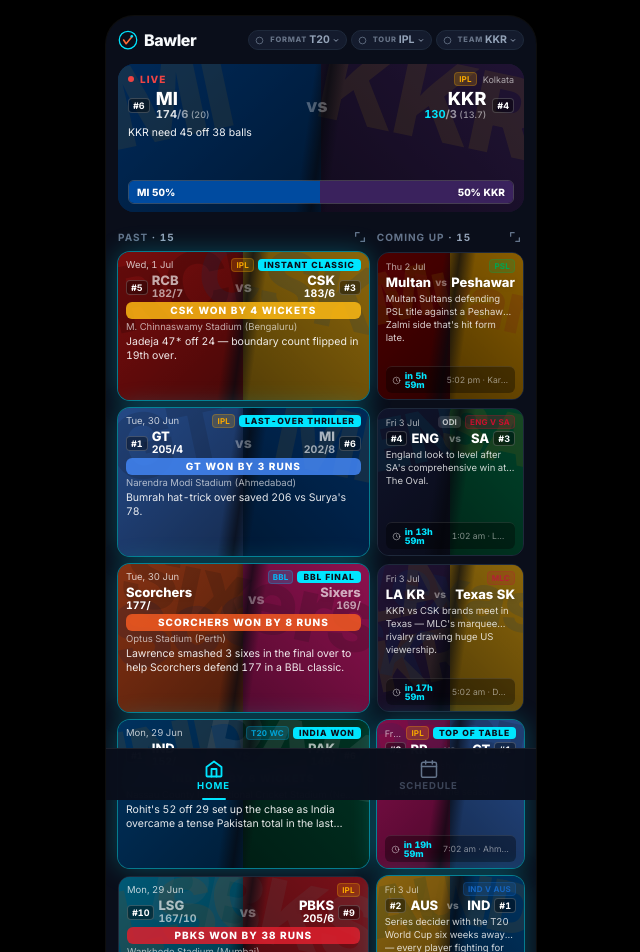
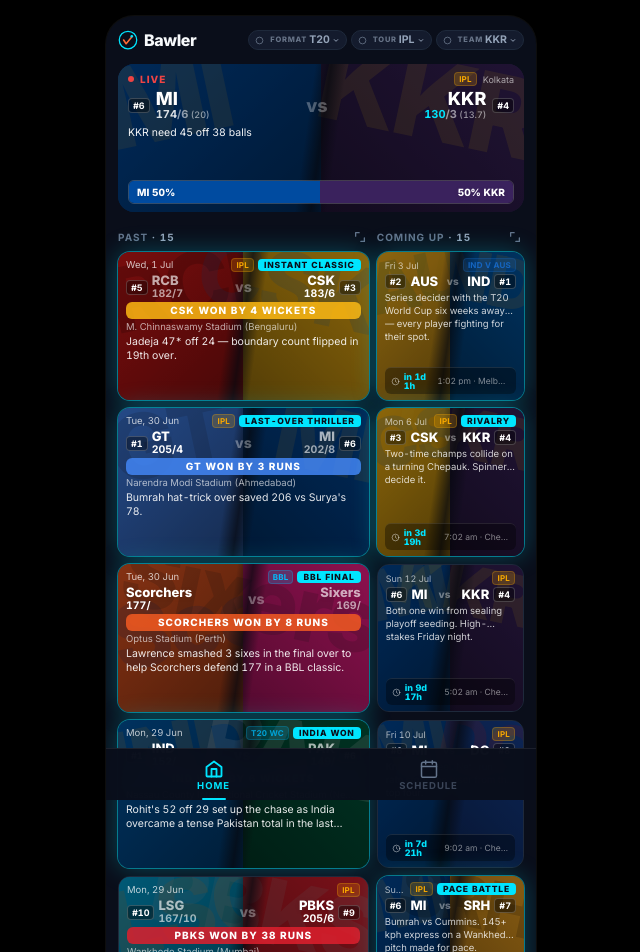
Before and after one commit to ishan401/bawler, a Next.js app: page / in a window 1280 px wide. Shown: the top 952 px of the page, without its empty margins (319-959 px from the left). Built offline with nearby package versions, Linux system fonts and the light colour scheme.

Commit message:
Home: sort Coming Up by worldwide popularity

```diff
--- a/app/page.tsx
+++ b/app/page.tsx
@@ -13,6 +13,26 @@
 import type { Match } from "@/lib/types";
 import LiveCarousel from "@/components/LiveCarousel";
 import { PastMatchCard, FutureMatchCard } from "@/components/MatchCard";
+
+
+// ── Worldwide popularity sort (same formula as schedule page) ───────────────
+const COMP_POP: Record<string, number> = {
+  "icc-t20wc-2026": 100, "icc-ct-2025": 95, "ashes-2025-26": 90, "ipl-2026": 88,
+  "ind-eng-test-2026": 82, "ind-aus-t20i-2026": 80, "eng-sa-odi-2026": 68,
+  "bbl-2025-26": 66, "psl-2026": 64, "hundred-2026": 58, "sa20-2026": 52,
+  "cpl-2025": 46, "mlc-2026": 40,
+};
+const TEAM_POP: Record<string, number> = {
+  IND: 20, AUS: 14, ENG: 12, PAK: 11, SA: 8, NZ: 7, WI: 7, SL: 6, BAN: 5, AFG: 4,
+  MI: 10, CSK: 10, RCB: 9, KKR: 8, DC: 6, GT: 6, RR: 6, SRH: 5, LSG: 5, PBKS: 5,
+};
+function matchPop(m: Match): number {
+  return (COMP_POP[m.competition.id] ?? 30) +
+    (TEAM_POP[m.teamA.code] ?? 3) + (TEAM_POP[m.teamB.code] ?? 3);
+}
+function byPopularity(matches: Match[]): Match[] {
+  return [...matches].sort((a, b) => matchPop(b) - matchPop(a));
+}
 import FilterBar, { type FilterDef } from "@/components/FilterBar";
 
 const TEAM_DEFAULT = "KKR";
@@ -92,11 +112,11 @@
 
   // ---- Source lists (infinite scroll grows these) ----
   const [pastList, setPastList] = useState<Match[]>(ALL_PAST_MATCHES);
-  const [futureList, setFutureList] = useState<Match[]>(ALL_UPCOMING_MATCHES);
+  const [futureList, setFutureList] = useState<Match[]>(byPopularity(ALL_UPCOMING_MATCHES));
 
   // ---- What's actually on screen (can lag source during animation) ----
   const [displayedPast, setDisplayedPast] = useState<Match[]>(ALL_PAST_MATCHES);
-  const [displayedFuture, setDisplayedFuture] = useState<Match[]>(ALL_UPCOMING_MATCHES);
+  const [displayedFuture, setDisplayedFuture] = useState<Match[]>(byPopularity(ALL_UPCOMING_MATCHES));
 
   // ---- Animation state ----
   const [leavingIds, setLeavingIds] = useState<Set<string>>(new Set());
@@ -140,7 +160,7 @@
 
     if (filtersChanged) {
       const newPast = filterMatches(pastList);
-      const newFuture = filterMatches(futureList);
+      const newFuture = byPopularity(filterMatches(futureList));
       const oldPastIds = new Set(displayedPast.map(m => m.id));
       const oldFutIds = new Set(displayedFuture.map(m => m.id));
       const newPastIds = new Set(newPast.map(m => m.id));
@@ -180,7 +200,7 @@
     } else if (sourceGrew && animPhase === "idle") {
       // Source data grew (infinite scroll) and no animation in flight — instant sync
       setDisplayedPast(filterMatches(pastList));
-      setDisplayedFuture(filterMatches(futureList));
+      setDisplayedFuture(byPopularity(filterMatches(futureList)));
     }
   }, [filterValues, filterEnabled, pastList, futureList, animPhase, filterMatches, displayedPast, displayedFuture]);
 
```
